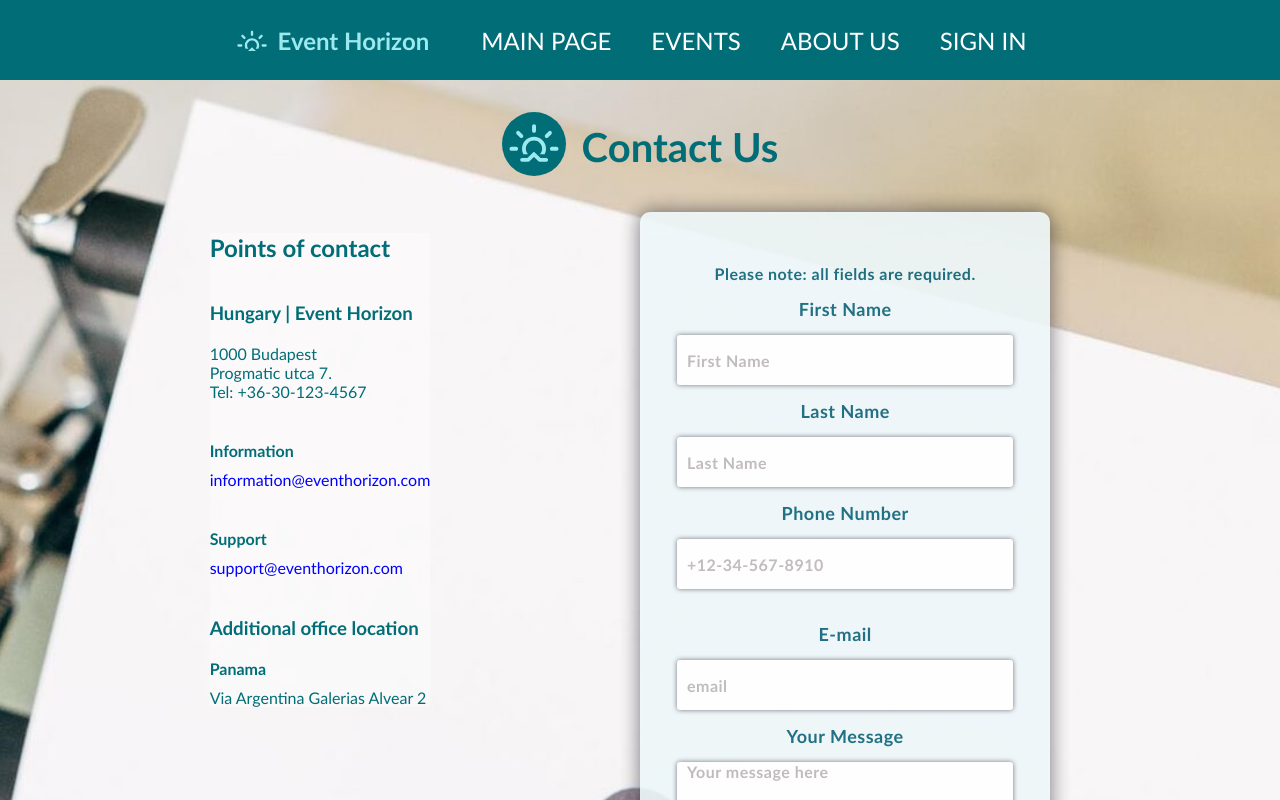
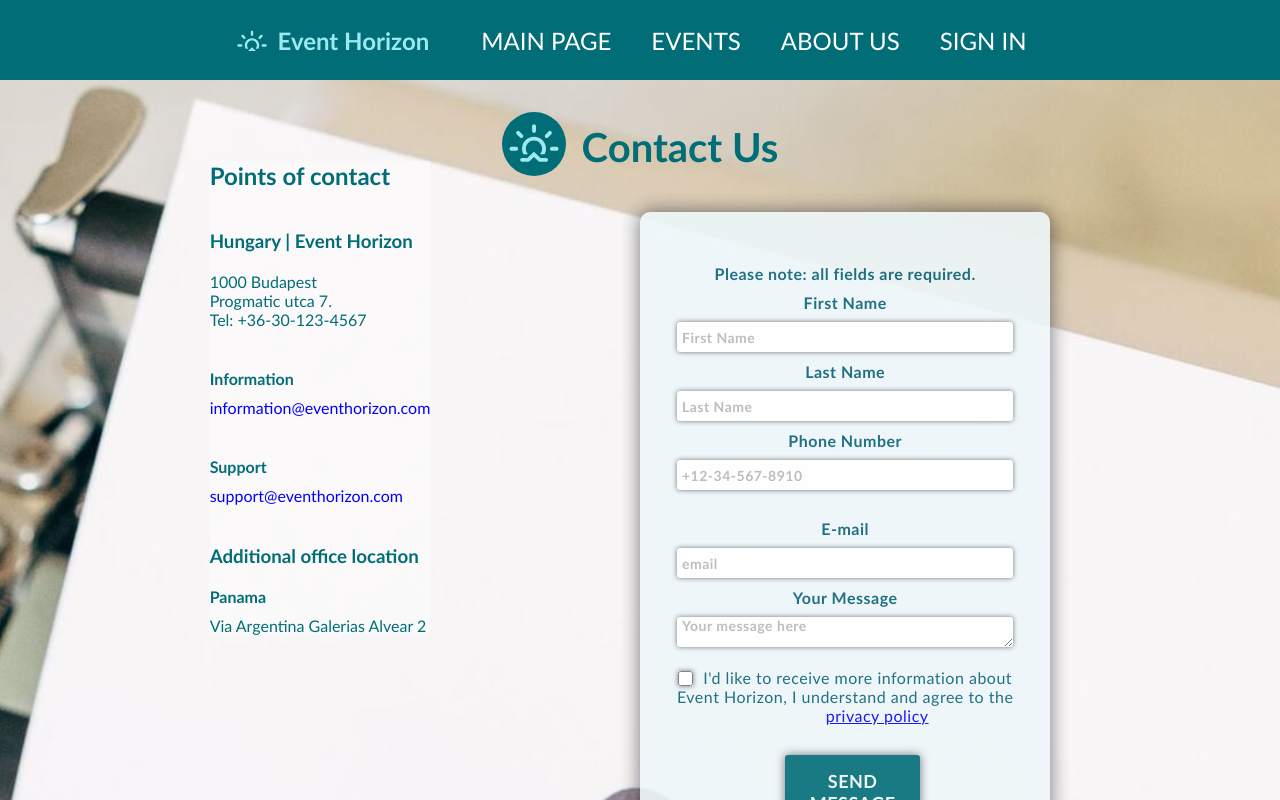
Before and after one commit to Arpadtoth100/EventHorizon, a React (Create React App) app: page /contact in a window 1280 px wide. Shown: the top 800 px of the page. Built offline with nearby package versions, Linux system fonts and the light colour scheme; no server answers.

Commit message:
formozas v1

```diff
--- a/src/App.css
+++ b/src/App.css
@@ -179,6 +179,7 @@ form * {
   padding: 1vh;
   width: 12vw;
   margin-right: 4vw;
+  margin-top: -10vh;
 }
 
 .pagination_search{
@@ -235,22 +236,22 @@ form h2 {
 
 .textlabel {
   display: block;
-  margin-top: 15px;
-  margin-bottom: 15px;
-  font-size: 18px;
+  margin-top: 10px;
+  margin-bottom: 10px;
+  font-size: 16px;
   font-weight: bold;
 }
 
 
 .textinput {
   display: block;
-  height: 50px;
+  height: 30px;
   width: 100%;
   background-color: white;
   border-radius: 3px;
-  padding: 0 10px;
+  padding: 0 5px;
   margin-top: 6px;
-  font-size: 16px;
+  font-size: 14px;
   font-weight: 600;
   box-shadow: 0 0 5px rgba(8, 7, 16, 0.6);
 }
@@ -263,7 +264,7 @@ form h2 {
   border-radius: 3px;
   padding: 0 10px;
   margin-top: 6px;
-  font-size: 16px;
+  font-size: 14px;
   font-weight: 600;
   box-shadow: 0 0 5px rgba(8, 7, 16, 0.6);
 }
@@ -302,7 +303,7 @@ form h2 {
 
 #su_organization,
 #cu_moreinfo {
-  margin-top: 30px;
+  margin-top: 12px;
   margin-right: 10px;
   width: 15px;
   height: 15px;
@@ -320,7 +321,7 @@ form h2 {
 
 #checkbox_label {
   display: inline-block;
-  margin-top: 30px;
+  margin-top: -15px;
   font-size: 16px;
   font-weight: 500;
   text-align: left;
@@ -343,7 +344,8 @@ form h2 {
 .update_btn {
   margin-top: 30px;
   margin-bottom: 10px;
-  width: 100%;
+  margin-left: 15px;
+  width: 40%;
   background-color: #006d77;
   color: #edf6f9;
   padding: 15px 0;
@@ -483,12 +485,12 @@ form h2 {
 /* UpdateUser Page*/
 
 .updateuserform {
-  position: reative;
-  margin-left: 300px;
-  margin-top: 25px;
-  margin-bottom: 25px;
-  height: 90vh;
-  width: 25em;
+  position: relative;
+  margin-left: 7vw;
+  margin-top: 4vh;
+  margin-bottom: 4vh;
+  height: 68vh;
+  width: 18vw;
   left: 60px;
   background-color: #edf6f9;
 }
@@ -500,12 +502,8 @@ form h2 {
   background-size: cover;
 }
 
-#updateuser_main {
-  margin: 0;
-}
-
 .updateform_p {
-  margin-top: -20px;
+  margin-top: -10px;
 }
 
 .imagepreview_container{
--- a/src/components/UpdateUser.js
+++ b/src/components/UpdateUser.js
@@ -120,7 +120,7 @@ const removeImageToUpload = () => {
 }
 
   return (
-    <div id="updateuser_main">
+    <div className="updateuser_main">
       <form className="updateuserform" onSubmit={submitHandler}>
         {(success && <h4>Your information has been updated!</h4>) ||
           (error && (
@@ -193,7 +193,7 @@ const removeImageToUpload = () => {
         />
 
         <label htmlFor="uu_upload" className="textlabel">
-          Choose Image to Upload with Update
+          Avatar
         </label>
         <input
           type="file"
--- a/src/views/CreateEventScreen.js
+++ b/src/views/CreateEventScreen.js
@@ -122,8 +122,9 @@ function CreateEventScreen() {
   }
 
   return (
-    <div className="outlet_main create_event_main">
+    <div className="create_event_main">
       <form className="create_event_form" onSubmit={createEventHandler}>
+        <div className='createform_row'>
         <label htmlFor="title" className="textlabel">
           Event Title
         </label>
@@ -135,7 +136,7 @@ function CreateEventScreen() {
           className="textinput"
           required
           onChange={createChangeHandler}
-          maxLength="20"
+          maxLength="50"
         />
 
         <label htmlFor="category_id" className="textlabel">
@@ -158,6 +159,8 @@ function CreateEventScreen() {
           <option value="7">Games</option>
           <option value="8">Hobbies</option>
         </select>
+        </div>
+
 
         <label htmlFor="description" className="textlabel textarea">
           Description
@@ -170,7 +173,8 @@ function CreateEventScreen() {
           id="description"
           className="textinput"
           onChange={createChangeHandler}
-          maxLength="50"
+          rows="4"
+          maxLength="500"
         />
 
         <label htmlFor="ce_upload" className="textlabel">
@@ -190,7 +194,7 @@ function CreateEventScreen() {
           <div className="imagepreview_containerEvent">
             <img className="imagepreview"
               src={URL.createObjectURL(imageToUpload)}
-              alt="newuseravatar"
+              alt="neweventimage"
             />
             <button className="removeimage_button" onClick={removeImageToUpload}>
               Remove this image
--- a/src/views/UpdateUserScreen.js
+++ b/src/views/UpdateUserScreen.js
@@ -2,7 +2,7 @@ import UpdateUser from '../components/UpdateUser';
 
 function UpdateUserScreen() {
   return (
-  <div id="updateuser_main" className="updateuser_main outlet_main" >
+  <div>
   <UpdateUser />
   </div>)
 }
```
